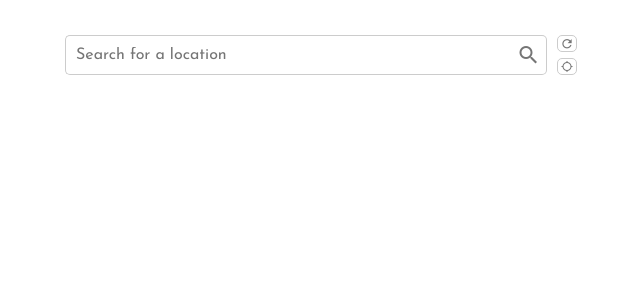
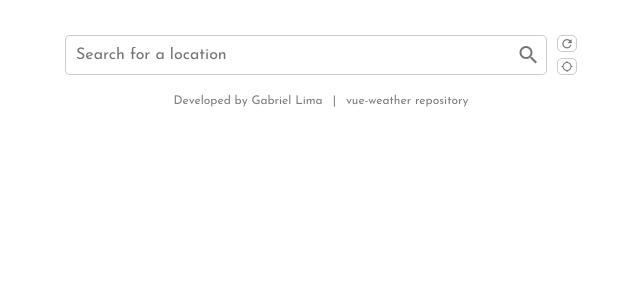
Before and after one commit to GabrielFNLima/vue-weather, a Nuxt app: page / in a window 1280 px wide. Shown: the top 300 px of the page, without its empty margins (319-959 px from the left). Built offline with nearby package versions, Linux system fonts and the light colour scheme.

Commit message:
develope by

```diff
--- a/assets/css/styles.less
+++ b/assets/css/styles.less
@@ -90,6 +90,10 @@ button{
   &:disabled{
     cursor: unset;
   }
+}
+a{
+  text-decoration: none;
+  color: inherit;
 }
 .search-button {
   width: 40px;
@@ -295,3 +299,13 @@ button{
     max-width: 90%;
   }
 }
+
+
+.develope-by{
+  display: flex;
+  justify-content: center;
+  align-items: center;
+  margin: 20px 0;
+  font-size: 12px;
+  opacity: 0.5;
+}
--- a/pages/index.vue
+++ b/pages/index.vue
@@ -145,6 +145,17 @@
     <div class="isOffline" v-if="$nuxt.isOffline">
       <v-icon color="#fff">mdi-alert</v-icon>
       You are offline
+    </div>
+
+    <div class="develope-by">
+      <a href="https://github.com/GabrielFNLima">Developed by Gabriel Lima</a>
+      <div class="separator">|</div>
+          <a
+            href="https://github.com/GabrielFNLima/vue-weather"
+            target="_blank"
+          >
+            vue-weather repository
+          </a>
     </div>
   </main>
 </template>
@@ -428,13 +439,13 @@ export default {
           return `${month} ${date}`;
       }
     },
-   async loadWeather(coords) {
-     console.log(coords)
+    async loadWeather(coords) {
+      console.log(coords);
       await fetch(
         `${process.env.API_BASE_URL}/weather?${
-          coords?
-          'lat='+coords.latitude+'&lon='+coords.longitude :
-          "q=" + this.searchBarText
+          coords
+            ? "lat=" + coords.latitude + "&lon=" + coords.longitude
+            : "q=" + this.searchBarText
         }&lang=pt_br&appid=${process.env.API_KEY}&units=metric`
       )
         .then((res) => {
@@ -463,7 +474,13 @@ export default {
         this.weather.cod != "401"
       ) {
         await fetch(
-          `${process.env.API_BASE_URL}/onecall?lat=${coords != 'undefined'? this.weather.coord.lat:coords.latitude }&lon=${coords != 'undefined'?this.weather.coord.lon:coords.longitude}&lang=pt_br&exclude=hourly,minutely&appid=${process.env.API_KEY}&units=metric`
+          `${process.env.API_BASE_URL}/onecall?lat=${
+            coords != "undefined" ? this.weather.coord.lat : coords.latitude
+          }&lon=${
+            coords != "undefined" ? this.weather.coord.lon : coords.longitude
+          }&lang=pt_br&exclude=hourly,minutely&appid=${
+            process.env.API_KEY
+          }&units=metric`
         )
           .then((res) => {
             return res.json();
@@ -479,14 +496,14 @@ export default {
         if (type == "refresh") {
           this.searchBarText = JSON.parse(localStorage.getItem("weather")).name;
         }
-        if (this.searchBarText == "" ) {
+        if (this.searchBarText == "") {
           this.showError = true;
           this.weather.message = "Please enter a valid city name";
           this.showLoading = false;
           return;
         }
 
-        this.loadWeather()
+        this.loadWeather();
       }
     },
     tracking() {
@@ -503,7 +520,7 @@ export default {
           this.trackingCoords = pos.coords;
           console.log(this.trackingCoords);
           this.loadWeather(pos.coords);
-          console.log(this.weather)
+          console.log(this.weather);
         },
         (err) => {
           this.showError = true;
```
